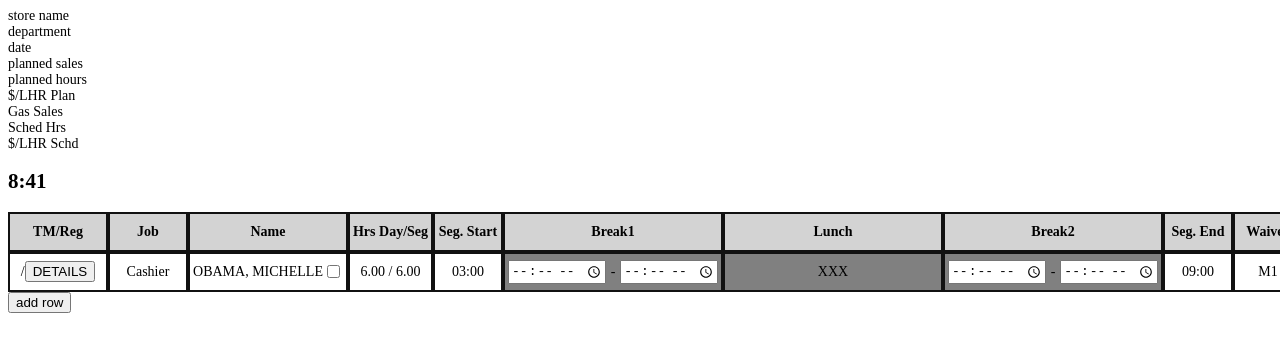
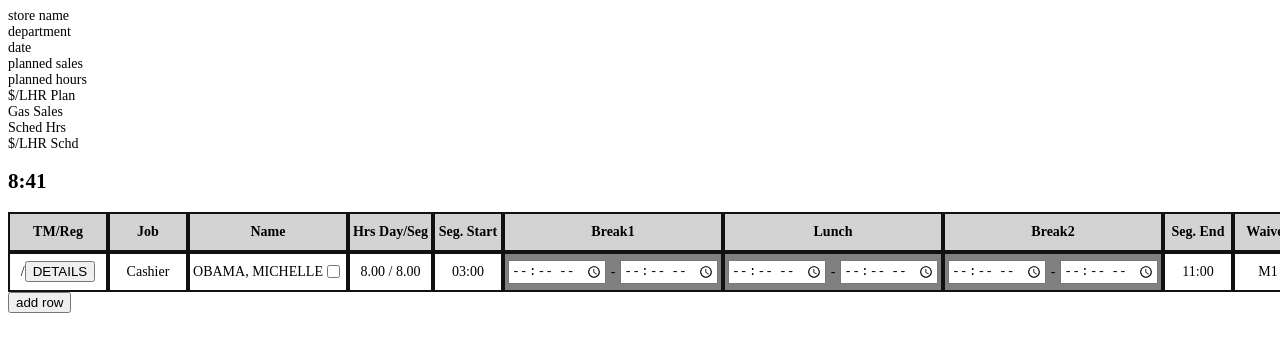
Before and after one commit to mateusmatters/ScheduleBoardApp, a React (Create React App) app: page / in a window 1280 px wide. Shown: the top 352 px of the page. Built offline with nearby package versions, Linux system fonts and the light colour scheme.

Commit message:
inside App.js, made the function inputTimes handle checking the hoursDay seg time for the lunch and break2 styling as opposed to the employeeToHTML function

```diff
--- a/src/App.js
+++ b/src/App.js
@@ -54,46 +54,32 @@ function App() {
 
 
   function inputTimes(employee, index, typeOfBreak){
-    let lValue = <input onBlur={(e) => onBlurFunction(e,index, START_TIME, typeOfBreak)}className= "timeInputsInGridLeft centered-time-content" type= "time" id= {index + typeOfBreak + "Start"}/>;
-    let rValue = <input onBlur={(e) => onBlurFunction(e,index, END_TIME, typeOfBreak)}className= "timeInputsInGridRight centered-time-content" type= "time" id= {index + typeOfBreak + "End"}/>;
+    if((typeOfBreak === "lunch" && employee.hoursDaySeg<=6) || (typeOfBreak === "break2" && employee.hoursDaySeg<6)){
+      return (<div className ={`grid-element progress-bar-background ${typeOfBreak} grey`}>XXX</div>)
+    }
+
     let breakColors = chooseRightColor(employee, typeOfBreak, time);
+    let classThing = `grid-element progress-bar-background ${typeOfBreak} ${breakColors[0]}`;
 
-    if(employee[typeOfBreak][START_TIME] !== null){
-      lValue = <div className="centered-time-content">{simplifiedTimeStampString(employee[typeOfBreak + "StartTime"])}</div>
-    }
-    if(employee[typeOfBreak][END_TIME] !== null){
-      rValue = <div className="centered-time-content">{simplifiedTimeStampString(employee[typeOfBreak + "EndTime"])}</div>
-    }
+    const lValue = employee[typeOfBreak][START_TIME] === null
+    ? <input onBlur={(e) => onBlurFunction(e,index, START_TIME, typeOfBreak)}className= "timeInputsInGridLeft centered-time-content" type= "time" id= {index + typeOfBreak + "Start"}/>
+    : <div className="centered-time-content">{simplifiedTimeStampString(employee[typeOfBreak + "StartTime"])}</div>
+
+    const rValue = employee[typeOfBreak][END_TIME] === null
+    ? <input onBlur={(e) => onBlurFunction(e,index, END_TIME, typeOfBreak)}className= "timeInputsInGridRight centered-time-content" type= "time" id= {index + typeOfBreak + "End"}/>
+    : <div className="centered-time-content">{simplifiedTimeStampString(employee[typeOfBreak + "EndTime"])}</div>
+
     return (
-      <>
+      <div className ={classThing}>
         {breakColors[1] !== "none" ?(<div className={"progress-bar " + breakColors[1]} style={{ width: `${breakColors[2]}%` }}></div>):(<></>)}
-
         {lValue}
         <div className="centered-time-content">-</div>
         {rValue}
-      </>
+      </div>
     )
   }
 
   function employeeToHTML(employee, index){
-    let tempp = chooseRightColor(employee, "break1", time)[0];
-    let classThing = `grid-element break1 progress-bar-background ${tempp}`
-    let break1Style = <div className= {classThing}>{inputTimes(employee, index, "break1")}</div>
-
-    tempp = chooseRightColor(employee, "lunch", time)[0];
-    classThing = `grid-element lunch progress-bar-background ${tempp}`
-    const lunchStyle = employee.hoursDaySeg > 6
-    ? <div className={classThing}>{inputTimes(employee, index, "lunch")}</div>
-    : <div className="grid-element lunch grey">XXX</div>;
-
-    tempp = chooseRightColor(employee, "break2", time)[0];
-    classThing = `grid-element break2 progress-bar-background ${tempp}`
-    const break2Style = employee.hoursDaySeg > 6 || employee.hoursDaySeg === 6
-    ? <div className={classThing} >{inputTimes(employee, index, "break2")}</div>
-    : <div className="grid-element break2 grey">XXX</div>;
-
-
-
     return (
       <div className ="row-elt" id={index}>
         <div className= "grid-element tm">/ <button onClick={() => console.log(employees.array[Number(index)].toString())}>DETAILS</button></div>
@@ -107,9 +93,9 @@ function App() {
         </div>
         <div className= "grid-element hrsDaySeg">{employee.hoursDaySegString} / {employee.hoursDaySegString}</div>
         <div className= "grid-element segStart">{employee.segStartString}</div>
-        {break1Style}
-        {lunchStyle}
-        {break2Style}
+        {inputTimes(employee, index, "break1")}
+        {inputTimes(employee, index, "lunch")}
+        {inputTimes(employee, index, "break2")}
         <div className= "grid-element segEnd">{employee.segEndString}</div>
         <div className= "grid-element waiver">M1</div>
         <div className= "grid-element duties"></div>
--- a/src/class definitions/helperFunctions.js
+++ b/src/class definitions/helperFunctions.js
@@ -79,13 +79,11 @@ export function chooseRightColor(employee, typeOfBreak, time){
         if(employee.break1StartTime === null){
             let earliestTimeToStartBreak = addTime(employee.segmentStart, 120);
             let minsBeforeOrAfterEarliestTime = compareTimeStamps(time, earliestTimeToStartBreak);
-
             if(minsBeforeOrAfterEarliestTime<0){//show a green bar if you are waiting to be in alloted time for a break
                 return ["white", "green", Math.round(((120 + minsBeforeOrAfterEarliestTime)/120) *100)];
             } else if(minsBeforeOrAfterEarliestTime>=0 && minsBeforeOrAfterEarliestTime < 120){//show red bar if you are currently in alloted time for a break
                 return ["green","red", Math.round((minsBeforeOrAfterEarliestTime/120) * 100)]
             } else{
-                console.log("nigga")
                 return ["dark-red", "none", 0]
             }
         } else if(employee.break1EndTime === null){
--- a/src/class definitions/testEmployeesArray.js
+++ b/src/class definitions/testEmployeesArray.js
@@ -19,7 +19,7 @@ const employeeArray = new SortedArray(Employee);
 // employeeArray.add(new Employee("SAAD", "ANDRAOS", createTimeStamp(10,30), createTimeStamp(19,0), "Cashier Asst", "FRONT-END"));
 // employeeArray.add(new Employee("MARGARET", "NTIM", createTimeStamp(10,45), createTimeStamp(15,15), "Cashier", "FRONT-END"));
 // employeeArray.add(new Employee("BARACK", "OBAMA", createTimeStamp(13,45), createTimeStamp(18,45), "Cashier", "FRONT-END"));
-employeeArray.add(new Employee("MICHELLE", "OBAMA", createTimeStamp(3,0), createTimeStamp(9,0), "Cashier", "FRONT-END"));
+employeeArray.add(new Employee("MICHELLE", "OBAMA", createTimeStamp(3,0), createTimeStamp(11,0), "Cashier", "FRONT-END"));
 
 
 export default employeeArray;
```
